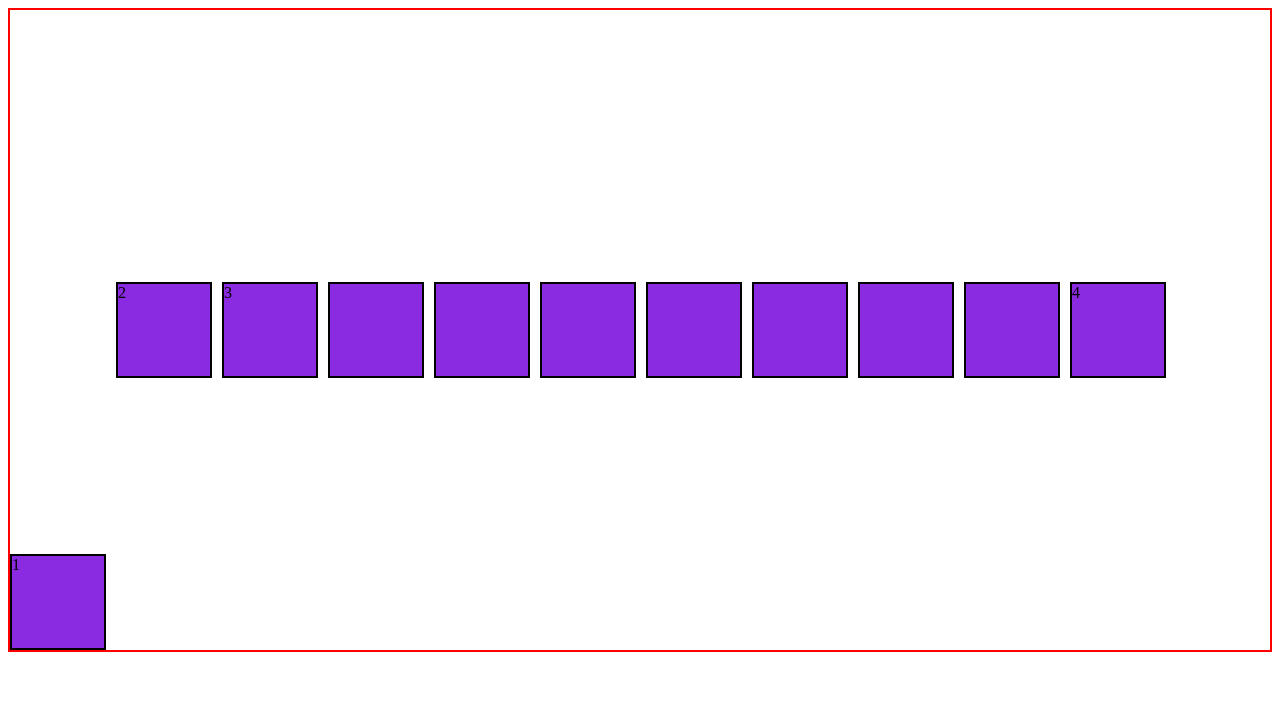
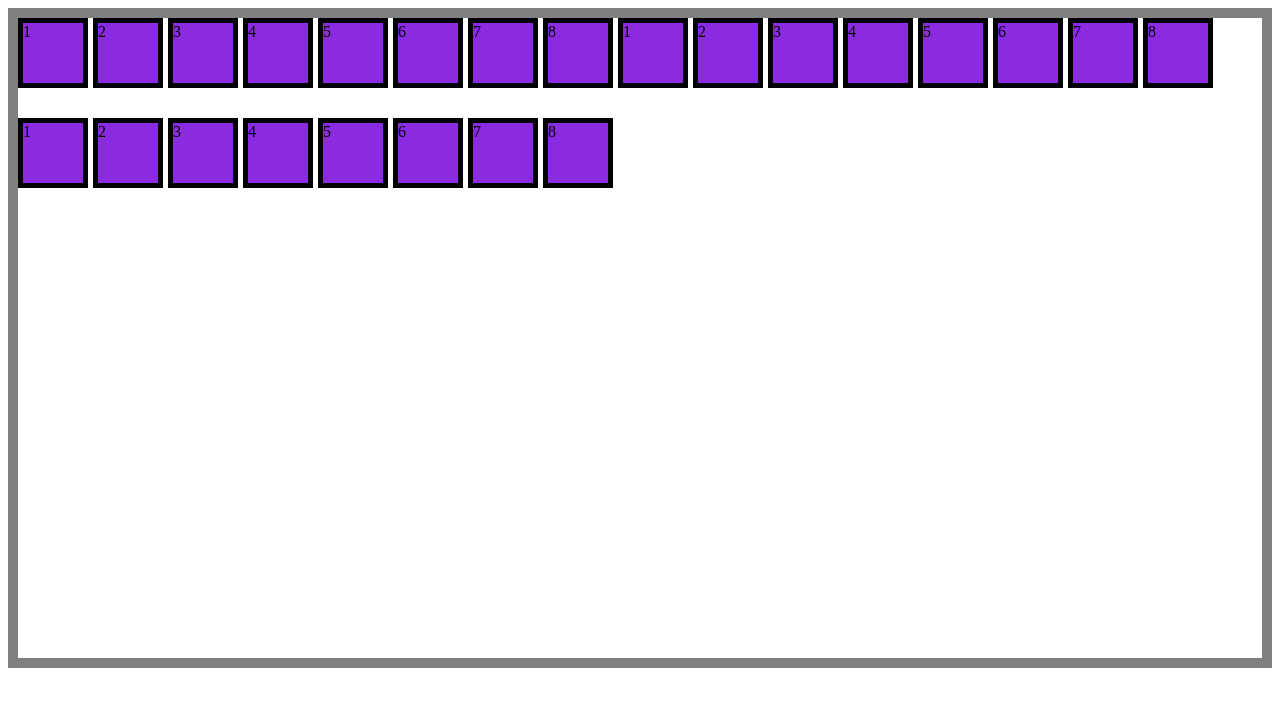
Before and after one commit to Sanidhya-Hari/Web-Dev, a plain HTML site: page Part 2/video 16 - flexbox/index.html in a window 1280 px wide. Drawn offline with Linux system fonts and the light colour scheme.

Commit message:
checkpoint 9

```diff
--- a/Part 2/video 16 - flexbox/index.html
+++ b/Part 2/video 16 - flexbox/index.html
@@ -3,66 +3,55 @@
   <head>
     <meta charset="UTF-8" />
     <meta name="viewport" content="width=device-width, initial-scale=1.0" />
-    <title>CSS Flexbox</title>
+    <title>Flexbox</title>
+  </head>
   <style>
-      .container {
-        border: 2px solid red;
+    .container{
+      border: 10px solid grey;
       display: flex;
       height: 80vh;
-        /* justify-content: center; */
+      /*justify-content:center;*/
       align-items: center;
-        /* flex-direction: column; */
+      flex-direction: row;
       flex-wrap: wrap;
-        /* align-content: flex-start; */
-        /* there is no justify-items  in flexbox; */
       flex-flow: row wrap;
-        /* gap: 30px;
-            row-gap: 40px;
-            column-gap: 10px; */
-        gap: 40px 10px;
+      align-content: flex-start;
+      gap: 30px 5px;
     }
-
-      .item {
-        /* flex-grow: 1; */
-        height: 92px;
-        width: 92px;
-        border: 2px solid black;
-        /* margin: 4px; */
+    .item{
+      border: 5px  solid black;
+      width: 60px;
+      height: 60px;
       background-color: blueviolet;
     }
-
-      .order-1 {
-        order: 1;
-      }
-      .order-2 {
-        order: 2;
-      }
-      .order-3 {
-        order: 3;
-      }
-
-      .item1 {
-        /* flex-grow: 2; */
-        /* flex-shrink: 2; */
-        align-self: flex-end;
-      }
   </style>
-  </head>
-
   <body>
     <main>
       <div class="container">
-        <div class="item item1">1</div>
+        <div class="item">1</div>
         <div class="item">2</div>
         <div class="item">3</div>
-        <div class="item order-1">4</div>
-        <div class="item"></div>
-        <div class="item"></div>
-        <div class="item"></div>
-        <div class="item"></div>
-        <div class="item"></div>
-        <div class="item"></div>
-        <div class="item"></div>
+        <div class="item">4</div>
+        <div class="item">5</div>
+        <div class="item">6</div>
+        <div class="item">7</div>
+        <div class="item">8</div>
+        <div class="item">1</div>
+        <div class="item">2</div>
+        <div class="item">3</div>
+        <div class="item">4</div>
+        <div class="item">5</div>
+        <div class="item">6</div>
+        <div class="item">7</div>
+        <div class="item">8</div>
+        <div class="item">1</div>
+        <div class="item">2</div>
+        <div class="item">3</div>
+        <div class="item">4</div>
+        <div class="item">5</div>
+        <div class="item">6</div>
+        <div class="item">7</div>
+        <div class="item">8</div>
       </div>
     </main>
   </body>
```
Also changed, not shown: Part 2/video 17 - CSS Grid/grid.html (added, +59 -0 lines), Part 2/video 17 - CSS Grid/grid2.html (added, +57 -0 lines). Lines whose indentation alone changed are shown as unchanged.
